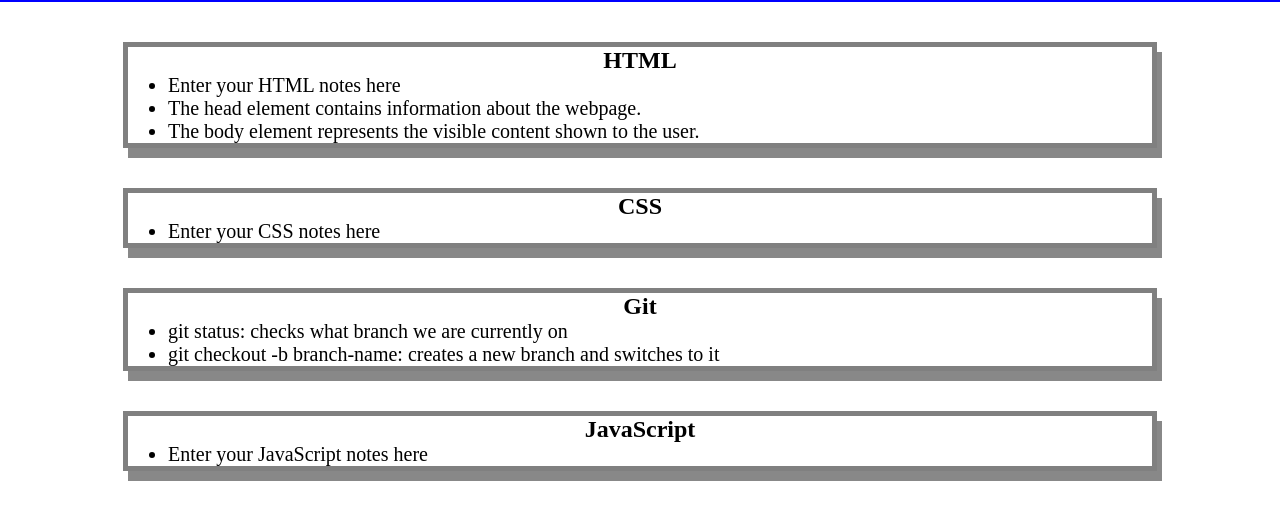
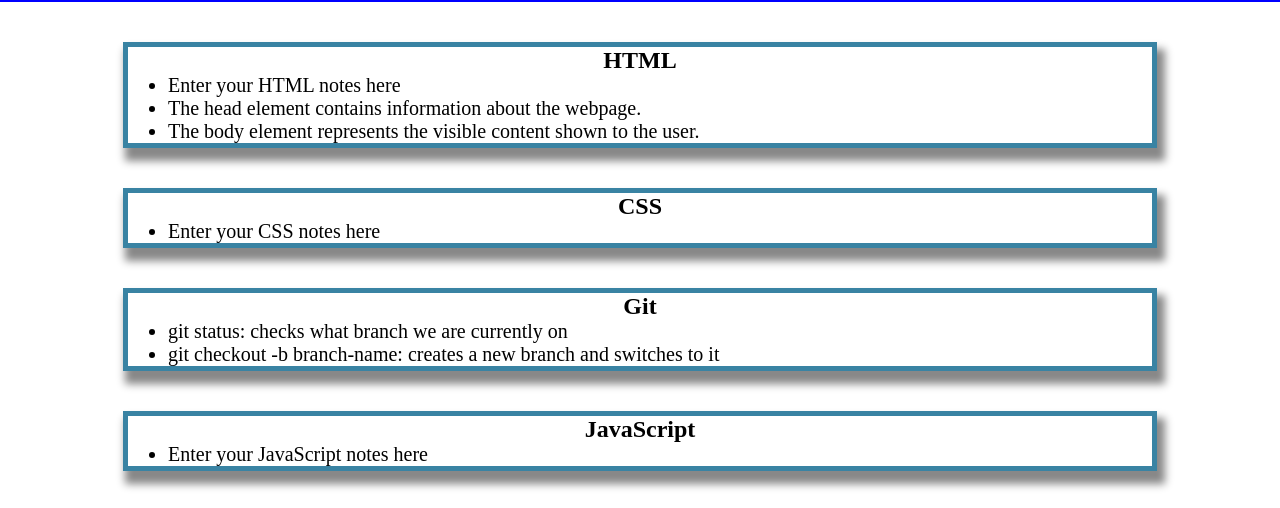
Before and after one commit to lilianpatinoortiz/prework-study-guide, a plain HTML site: page index.html in a window 1280 px wide. Shown: the part 118-626 px from the top of the page. Drawn offline with Linux system fonts and the light colour scheme.

Commit message:
Adding  small changes to css - just playing

```diff
--- a/assets/style.css
+++ b/assets/style.css
@@ -36,6 +36,6 @@
    .card {
     width: 80%;
     margin: 40px auto;
-    border: 5px solid gray;
-    box-shadow: 5px 10px #888888;
+    border: 5px solid #3983a3;
+    box-shadow: 5px 10px 8px 3px #888888;
   }
```
